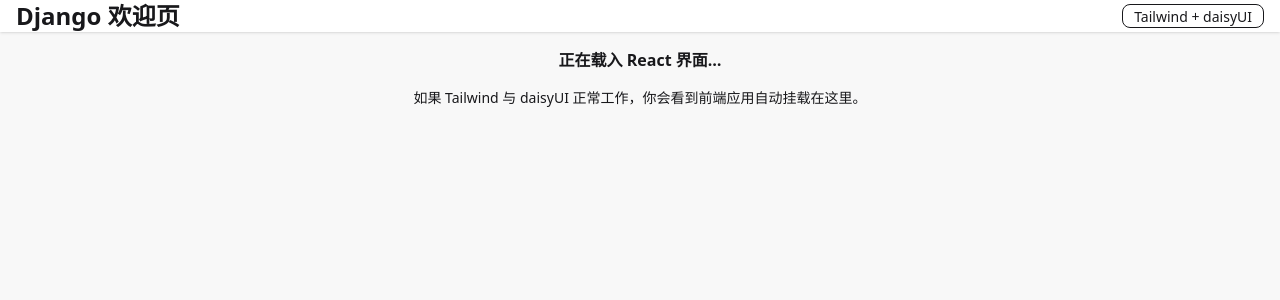
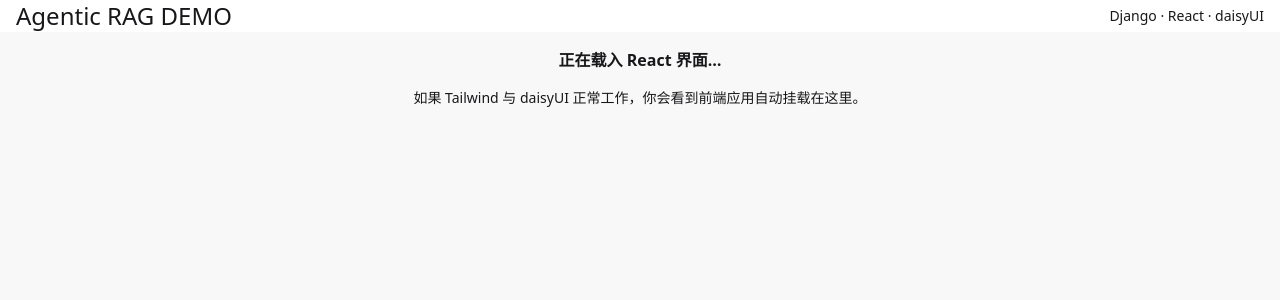
Before and after one commit to justin0x5eed/agent_demo, a Django app: template backend/content/templates/index.html in a window 1280 px wide. Shown: the top 300 px of the page. Run offline with Django 5.2, Linux system fonts and the light colour scheme; the template is opened without the code that fills it, so the values that code supplies are empty; style sheets or scripts are compiled from the project's sources.

Commit message:
Update landing header and panel layout (#110)

```diff
--- a/backend/content/templates/header.html
+++ b/backend/content/templates/header.html
@@ -1,6 +1,6 @@
-<header class="bg-base-100 shadow-sm">
-    <div class="mx-auto flex w-full max-w-7xl items-center justify-between px-4 py-6">
-        <h1 class="text-2xl font-bold">Django 欢迎页</h1>
-        <span class="badge badge-primary badge-outline">Tailwind + daisyUI</span>
+<header class="border-b border-base-200 bg-base-100">
+    <div class="mx-auto flex w-full max-w-7xl items-center justify-between px-4 py-4">
+        <h1 class="text-2xl font-extrabold tracking-tight">Agentic RAG DEMO</h1>
+        <p class="text-sm text-base-content/70">Django · React · daisyUI</p>
     </div>
 </header>
--- a/backend/content/templates/index.html
+++ b/backend/content/templates/index.html
@@ -11,7 +11,7 @@
 
 {% block content %}
     <div id="vite_root" data-models="{{ models_json }}">
-        <div class="flex min-h-[60vh] flex-col items-center justify-center gap-4 px-6 py-12 text-center">
+        <div class="flex min-h-[40vh] flex-col items-center justify-center gap-4 px-6 py-10 text-center">
             <span class="loading loading-spinner loading-lg text-primary" aria-hidden="true"></span>
             <p class="text-lg font-semibold">正在载入 React 界面…</p>
             <p class="max-w-xl text-sm text-base-content/70">
--- a/frontend/src/App.tsx
+++ b/frontend/src/App.tsx
@@ -421,11 +421,11 @@ Key takeaways: ${userMessage}`
                 <p className="text-sm font-semibold uppercase tracking-widest text-primary">
                   {t.title}
                 </p>
-                <h1 className="text-3xl font-bold">Agentic RAG</h1>
+                <h1 className="text-3xl font-bold">Agentic RAG DEMO</h1>
                 <p className="mt-2 text-sm opacity-80">{t.subtitle}</p>
               </header>
 
-              <div className="space-y-4">
+              <div className="grid gap-4 md:auto-rows-fr md:grid-cols-2">
                 <div className="rounded-2xl border border-base-300 bg-base-100/70 p-4 shadow-sm">
                   <p className="text-base font-semibold text-primary">{t.modelTitle}</p>
                   <p className="mb-4 mt-2 text-sm opacity-70">{t.modelDescription}</p>
```
